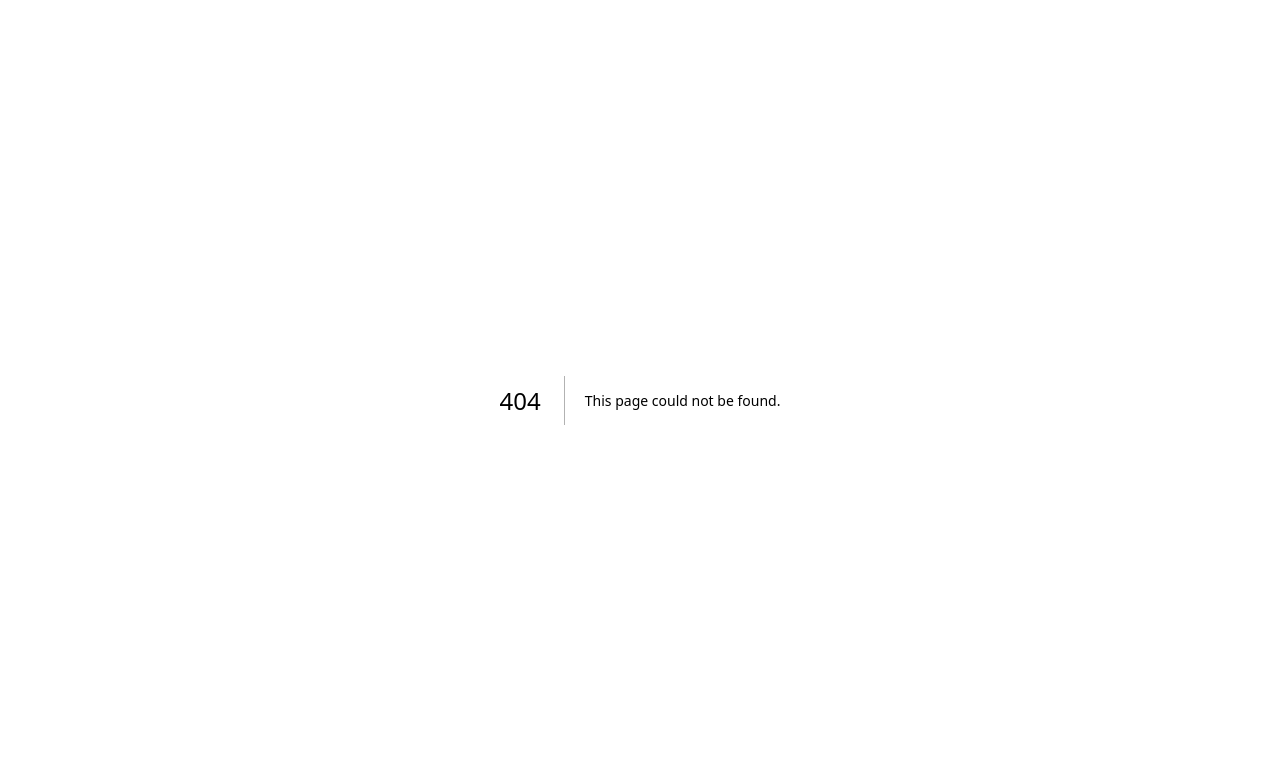
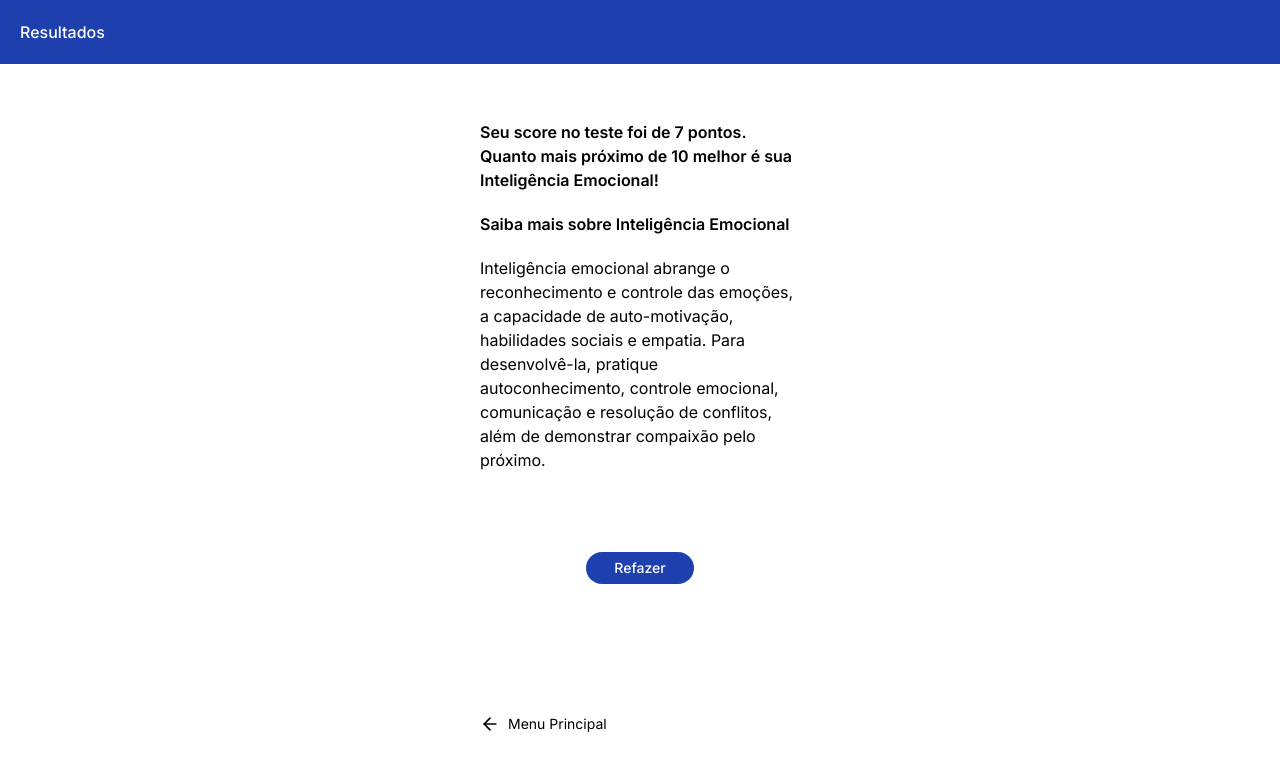
Before and after one commit to facsenacdf-2024/soft-skills-app, a Next.js app: page /results in a window 1280 px wide. Before the commit this address had no page. Shown: the top 770 px of the page. Built offline with nearby package versions, Linux system fonts and the light colour scheme.

Commit message:
feat: create results page

```diff
--- /dev/null
+++ b/src/app/results/page.tsx
@@ -0,0 +1,39 @@
+import React from 'react'
+import { ArrowLeft } from 'lucide-react'
+import Anchor from '../components/anchor'
+
+const Results = () => {
+  return (
+    <>
+    <div className="w-full bg-blue-800 py-5 px-5">
+      <h1 className="font-medium text-white">Resultados</h1>
+    </div>
+
+    <div className="max-w-xs mx-auto my-14 space-y-5 text-left">
+      <h1 className='font-semibold'>
+        Seu score no teste foi de 7 pontos. Quanto mais próximo de 10 melhor é sua Inteligência Emocional!
+      </h1>
+      <h2 className='font-semibold'>
+        Saiba mais sobre  Inteligência Emocional
+      </h2>
+      <p>
+        Inteligência emocional abrange o reconhecimento e controle das
+        emoções, a capacidade de auto-motivação, habilidades sociais
+        e empatia. Para desenvolvê-la, pratique autoconhecimento,
+        controle emocional, comunicação e resolução de conflitos, além
+        de demonstrar compaixão pelo próximo.
+      </p>
+
+    </div>
+    <Anchor title="Refazer" link="/inteligencia-emocional" className="my-20 w-fit mx-auto block" />
+    <div className="max-w-xs mx-auto mt-32">
+      <a href="/" className="flex items-center gap-2 text-sm w-fit">
+        <ArrowLeft width={20}/>
+        <span>Menu Principal</span>
+      </a>
+    </div>
+  </>
+  )
+}
+
+export default Results
```
